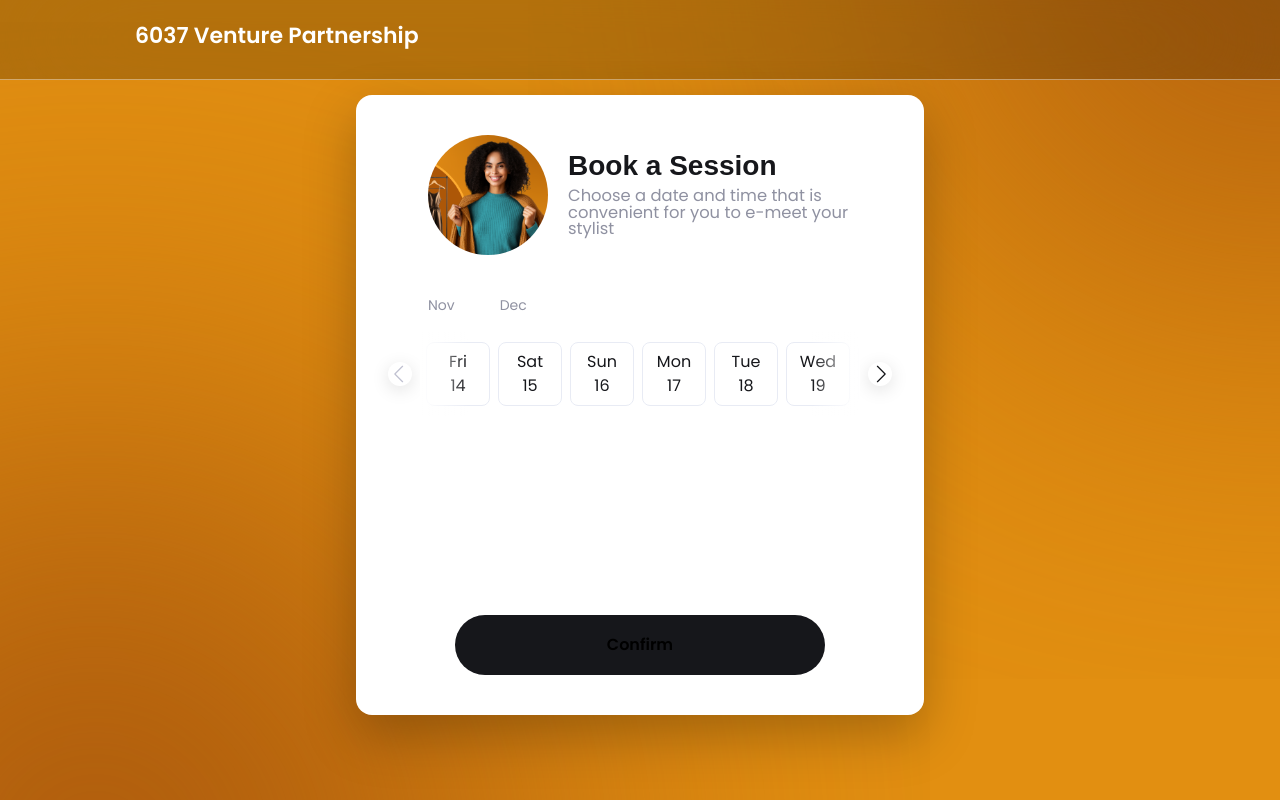
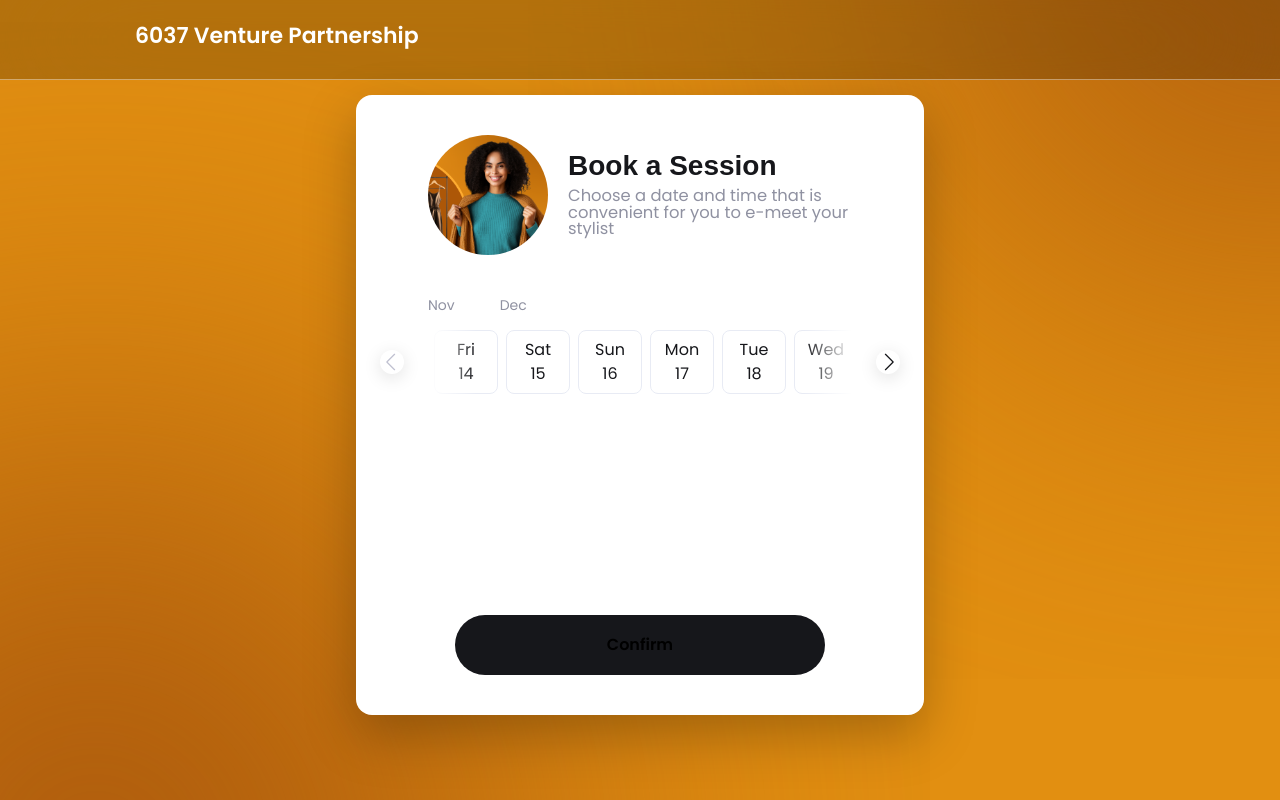
Before and after one commit to RomanKushyk/next-styled-booking-app, a Next.js app: page / in a window 1280 px wide. Built offline with nearby package versions, Linux system fonts and the light colour scheme; a web font is replaced by a local one.

Commit message:
[TTT-4] feat: refactor DatePicker layout with a new DateGroupWrapper and improved styling for better structure and alignment

```diff
--- a/src/components/shared/date-picker/date-picker.styles.ts
+++ b/src/components/shared/date-picker/date-picker.styles.ts
@@ -6,6 +6,14 @@ export const Root = styled.div`
   display: flex;
   flex-direction: column;
   gap: 16px;
+  width: 100%;
+`;
+
+export const DateGroupWrapper = styled.div`
+  display: flex;
+  flex-direction: column;
+  align-items: stretch;
+  gap: 4px;
   width: 100%;
 `;
 
@@ -20,7 +28,9 @@ export const MonthsRowWrapper = styled.div`
 export const RowWrapper = styled.div`
   position: relative;
   display: flex;
+  justify-content: flex-start;
   align-items: center;
+  gap: 24px;
   width: 100%;
 `;
 
@@ -37,7 +47,6 @@ export const NavButton = styled.button`
   display: flex;
   align-items: center;
   justify-content: center;
-  margin: 0 8px;
   color: #000;
 `;
 
@@ -64,39 +73,23 @@ export const ScrollRow = styled.div<{ $asTime?: boolean }>`
   position: relative;
   flex: 1;
 
-  &::before,
-  &::after {
-    content: "";
-    position: absolute;
-    top: 0;
-    bottom: 0;
-    width: 48px;
-    pointer-events: none;
-    z-index: 3;
-  }
-  &::before {
-    position: absolute;
-    left: 0;
-    background: linear-gradient(
-      90deg,
-      rgba(255, 255, 255, 1),
-      rgba(255, 255, 255, 0)
-    );
-  }
-  &::after {
-    position: absolute;
-    right: 0;
-    background: linear-gradient(
-      270deg,
-      rgba(255, 255, 255, 1),
-      rgba(255, 255, 255, 0)
-    );
-  }
+  mask-image: linear-gradient(
+    to right,
+    transparent 0,
+    black 48px,
+    black calc(100% - 48px),
+    transparent 100%
+  );
+  mask-size: 100% 100%;
+  mask-repeat: no-repeat;
+
 `;
 
 export const TimeRow = styled.div`
   display: flex;
+  justify-content: flex-start;
   align-items: center;
+  gap: 24px;
 `;
 
 export const EmptyPlaceholder = styled.div`
--- a/src/components/shared/date-picker/date-picker.tsx
+++ b/src/components/shared/date-picker/date-picker.tsx
@@ -2,6 +2,7 @@ import React, { JSX, useMemo, useRef, useState } from "react";
 import { addDays, startOfToday } from "date-fns";
 import {
   Root,
+  DateGroupWrapper,
   MonthsRowWrapper,
   RowWrapper,
   ScrollRow,
@@ -199,6 +200,7 @@ export default function DateTimeSelector({
 
   return (
     <Root>
+      <DateGroupWrapper>
         <MonthsRowWrapper>
           <MonthTabs
             months={months}
@@ -255,6 +257,7 @@ export default function DateTimeSelector({
             />
           </NavButton>
         </RowWrapper>
+      </DateGroupWrapper>
 
       {selectedDate ? (
         <TimeRow>
```
Lines whose indentation alone changed are shown as unchanged.
